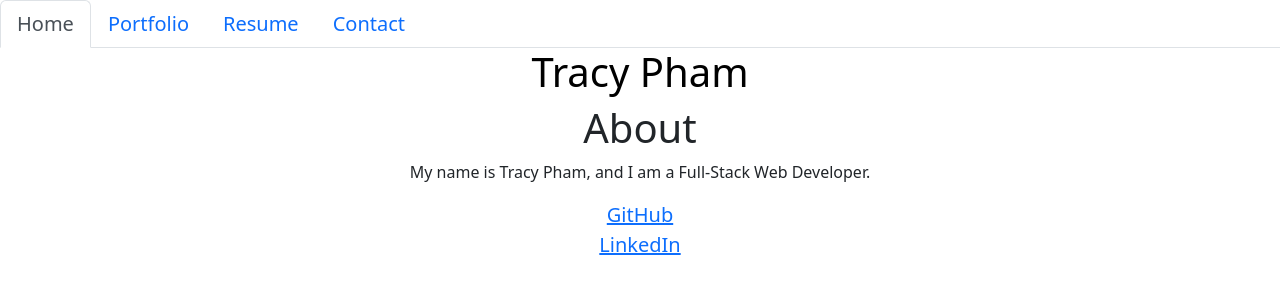
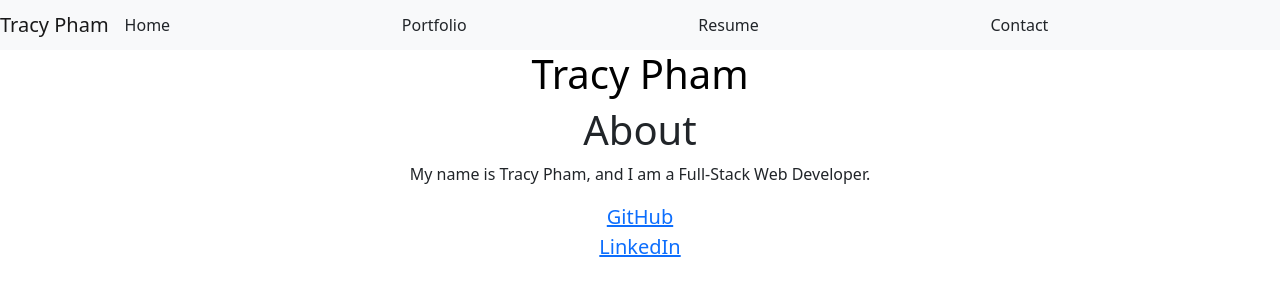
Before and after one commit to pham-tracy/react-portfolio, a React (Create React App) app: page / in a window 1280 px wide. Shown: the top 300 px of the page. Built offline with nearby package versions, Linux system fonts and the light colour scheme.

Commit message:
Update NavBar styling

```diff
--- a/src/components/Navigation.js
+++ b/src/components/Navigation.js
@@ -1,16 +1,31 @@
 import React from "react";
 
-const styles = {
-  nav: {
-    background: "white",
-    fontSize: "20px",
-    color: "black",
-  },
-};
+// const styles = {
+//   nav: {
+//     background: "white",
+//     fontSize: "20px",
+//     color: "black",
+//     borderBottom: "2px black solid",
+//     marginBottom: "20px",
+//   },
+// };
 
 function NavTabs({ currentPage, handlePageChange }) {
   return (
-    <ul style={styles.nav} className="nav nav-tabs">
+    <nav className="navbar navbar-expand-lg navbar-light bg-light">
+      <span className="navbar-brand mb-0 h1">Tracy Pham</span>
+      <button
+        className="navbar-toggler"
+        type="button"
+        data-toggle="collapse"
+        data-target="#navbarNav"
+        aria-controls="navbarNav"
+        aria-expanded="false"
+        aria-label="Toggle navigation"
+      >
+        <span className="navbar-toggler-icon"></span>
+      </button>
+      <div className="collapse navbar-collapse" id="navbarNav">
         <li className="nav-item">
           <a
             href="#home"
@@ -19,7 +34,9 @@
           >
             Home
           </a>
-      </li>
+        </li>{" "}
+      </div>{" "}
+      <div className="collapse navbar-collapse" id="navbarNav">
         <li className="nav-item">
           <a
             href="#Portfolio"
@@ -31,25 +48,34 @@
             Portfolio
           </a>
         </li>
+      </div>
+      <div className="collapse navbar-collapse" id="navbarNav">
         <li className="nav-item">
           <a
             href="#resume"
             onClick={() => handlePageChange("Resume")}
-          className={currentPage === "Resume" ? "nav-link active" : "nav-link"}
+            className={
+              currentPage === "Resume" ? "nav-link active" : "nav-link"
+            }
           >
             Resume
           </a>
         </li>
+      </div>
+      <div className="collapse navbar-collapse" id="navbarNav">
         <li className="nav-item">
           <a
             href="#contact"
             onClick={() => handlePageChange("Contact")}
-          className={currentPage === "Contact" ? "nav-link active" : "nav-link"}
+            className={
+              currentPage === "Contact" ? "nav-link active" : "nav-link"
+            }
           >
             Contact
           </a>
         </li>
-    </ul>
+      </div>
+    </nav>
   );
 }
 
```
Lines whose indentation alone changed are shown as unchanged.
